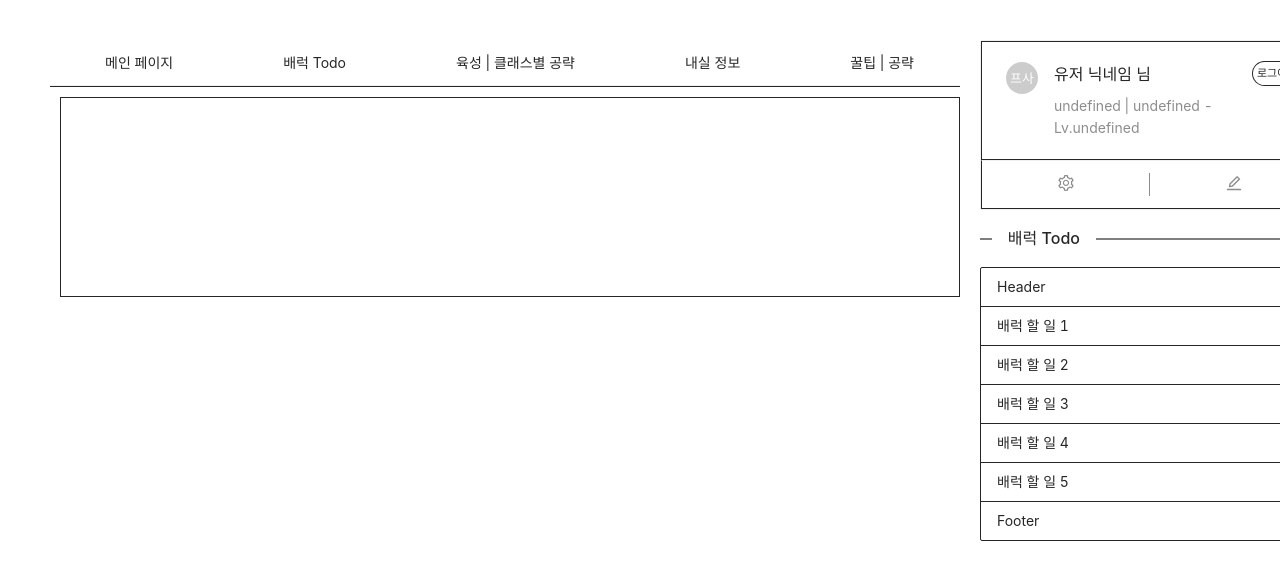
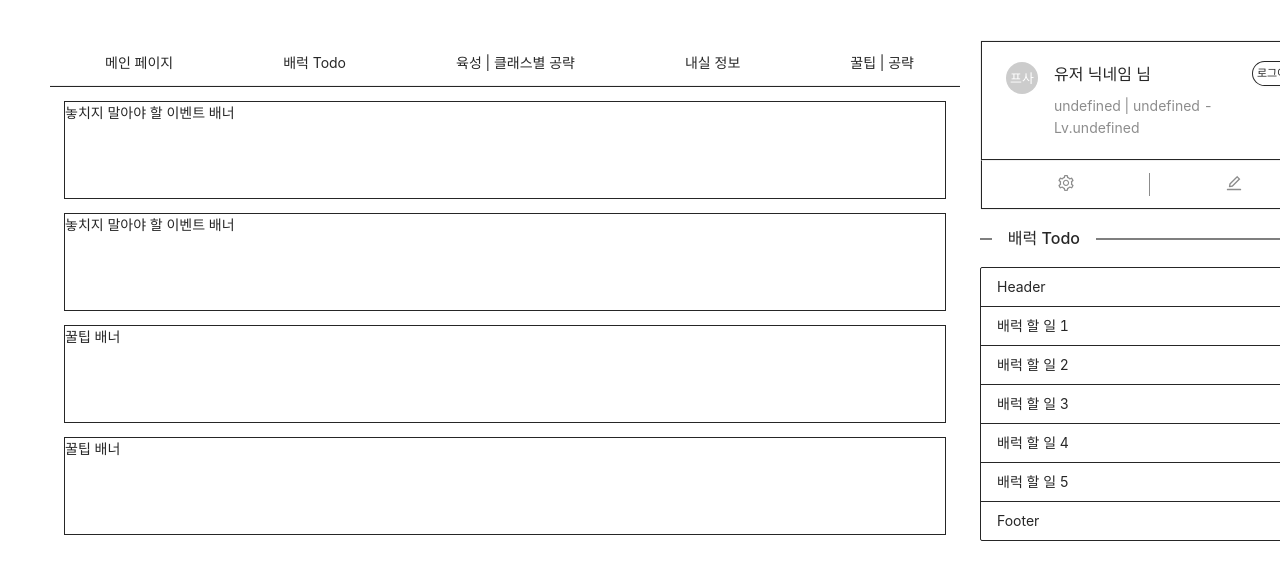
Before and after one commit to nakseono/yourLoa, a Next.js app: page / in a window 1280 px wide. Shown: the top 580 px of the page. Built offline with nearby package versions, Linux system fonts and the light colour scheme.

Commit message:
배너 예시들 추가

```diff
--- a/pages/index.js
+++ b/pages/index.js
@@ -4,20 +4,24 @@ import styled from "styled-components";
 import AppLayout from "../components/AppLayout.js";
 
 const BannerWrapper = styled.div`
-  width: 900px;
-  height: 200px;
+  /* width: 900px; */
+  height: 7em;
   border: solid 1px;
+  margin-bottom: 1em;
 `;
 
 const InLayoutContent = styled.div`
-  padding: 10px;
+  padding: 1em;
 `;
 
 const Main = () => {
   return (
     <AppLayout>
       <InLayoutContent>
-        <BannerWrapper></BannerWrapper>
+        <BannerWrapper>놓치지 말아야 할 이벤트 배너</BannerWrapper>
+        <BannerWrapper>놓치지 말아야 할 이벤트 배너</BannerWrapper>
+        <BannerWrapper>꿀팁 배너</BannerWrapper>
+        <BannerWrapper>꿀팁 배너</BannerWrapper>
       </InLayoutContent>
     </AppLayout>
   );
```
